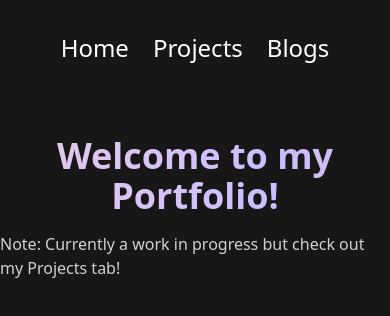
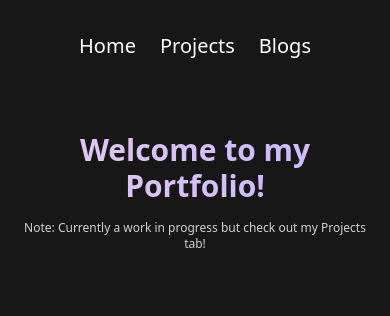
Before and after one commit to IvanDuran02/next-portfolio, a Next.js app: page / in a window 390 px wide. Shown: the top 316 px of the page. Built offline with nearby package versions, Linux system fonts and the light colour scheme; what tailwindcss-hyphens would draw is missing.

Commit message:
Fixed sizes for mobile(made text a bit smaller for navbar and landing page)

```diff
--- a/src/components/HeroSection.tsx
+++ b/src/components/HeroSection.tsx
@@ -5,12 +5,12 @@ function HeroSection() {
     <>
       <div className="bg-[#171717] w-screen h-screen flex flex-col justify-inbetween items-center">
         <div className="pt-8" />
-        <h1 className="pt-2 text-4xl font-bold text-center text-transparent bold-text bg-clip-text bg-gradient-to-r from-t-pink via-t-purple to-t-orange animate-gradient-text py-4">
+        <h1 className="pt-2 px-4 text-3xl font-bold text-center text-transparent bold-text bg-clip-text bg-gradient-to-r from-t-pink via-t-purple to-t-orange animate-gradient-text py-4">
           Welcome to my Portfolio!
         </h1>
-        <h3 className="text-white opacity-80">
+        <p className="text-white opacity-80 text-center px-6 text-xs">
           Note: Currently a work in progress but check out my Projects tab!
-        </h3>
+        </p>
       </div>
     </>
   );
--- a/src/components/Navbar.tsx
+++ b/src/components/Navbar.tsx
@@ -4,7 +4,7 @@ import React from "react";
 function Navbar() {
   return (
     <div className="bg-[#171717] flex flex-col justify-inbetween items-center">
-      <div className="text-white flex space-x-6 py-8 text-2xl">
+      <div className="text-white flex space-x-6 py-8 text-xl">
         <Link href="./">
           <h3 className="hover:scale-110 transition-all cursor-pointer hover:text-t-red">
             Home
```
